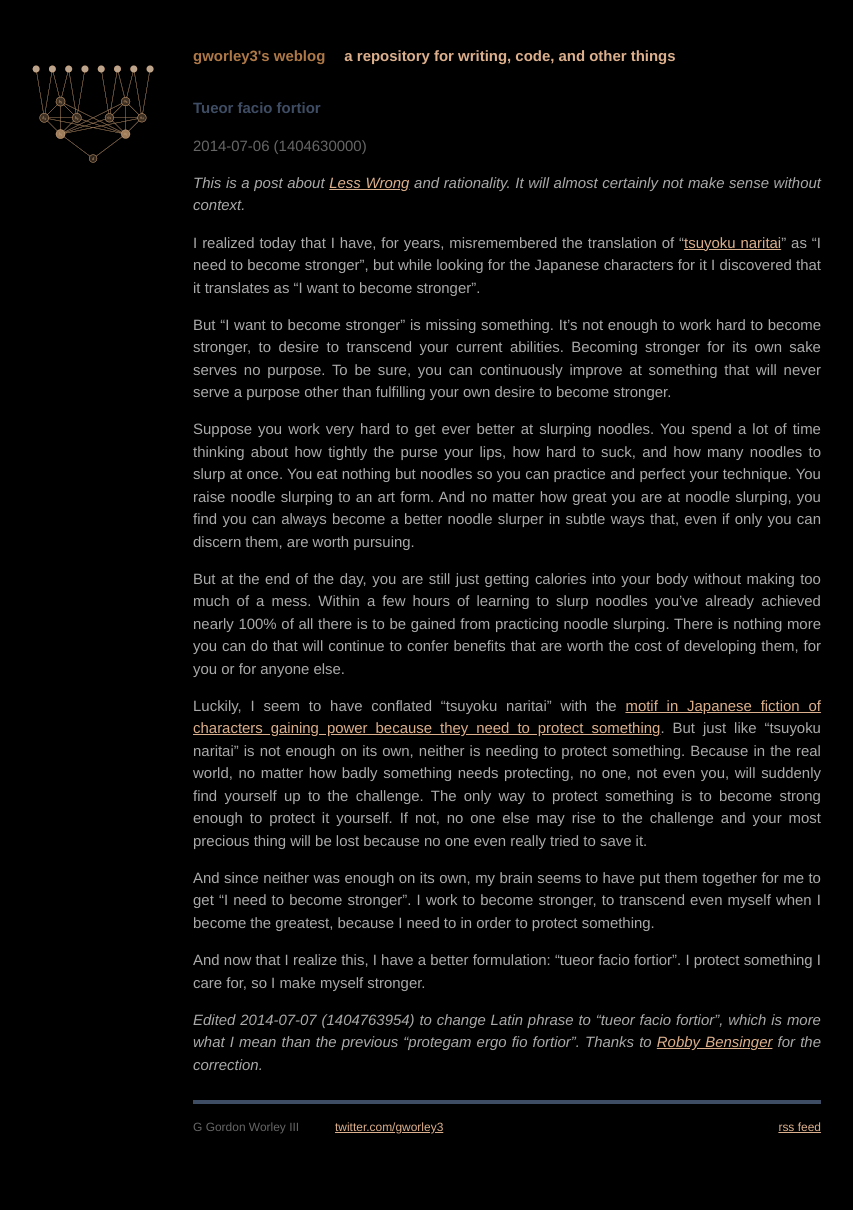
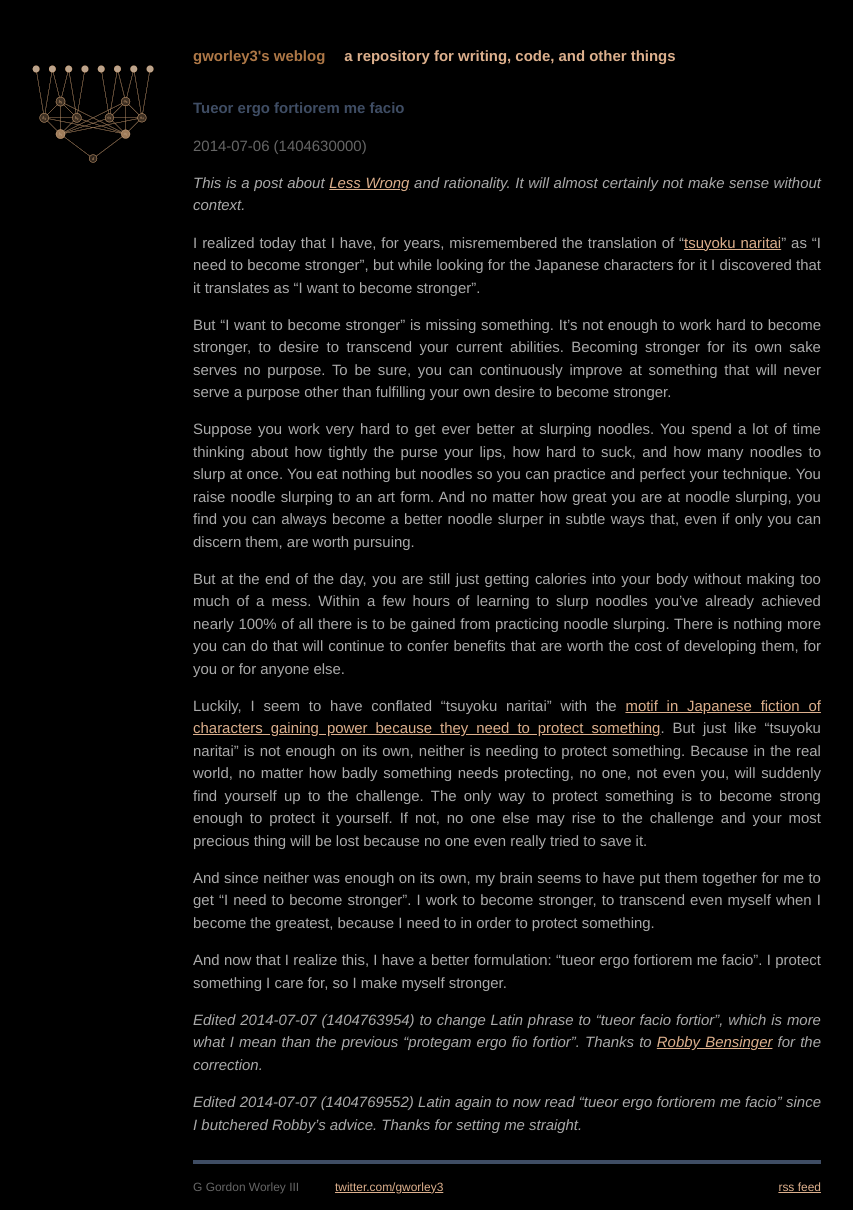
Before and after one commit to gworley3/gworley3.github.io, a Jekyll site: the page built from _posts/2014-07-06-protegam-ergo-fio-fortior.markdown, in a window 1280 px wide. Shown: the whole page, without its empty margins (133-986 px from the left). Built offline with Jekyll 4.4.1, drawn with Linux system fonts in a browser that asks for light colours; Markdown is read by kramdown in place of the engine named in the settings; before the commit the page ends 1150 px from its top, so only the background shows below that.

Commit message:
Change latin again.

```diff
--- a/_posts/2014-07-06-protegam-ergo-fio-fortior.markdown
+++ b/_posts/2014-07-06-protegam-ergo-fio-fortior.markdown
@@ -1,6 +1,6 @@
 ---
 layout: post
-title:  Tueor facio fortior
+title:  Tueor ergo fortiorem me facio
 date:   2014-07-06
 published: true
 ---
@@ -19,6 +19,8 @@ Luckily, I seem to have conflated “tsuyoku naritai” with the [motif in Japan
 
 And since neither was enough on its own, my brain seems to have put them together for me to get “I need to become stronger”. I work to become stronger, to transcend even myself when I become the greatest, because I need to in order to protect something.
 
-And now that I realize this, I have a better formulation: “tueor facio fortior”. I protect something I care for, so I make myself stronger.
+And now that I realize this, I have a better formulation: “tueor ergo fortiorem me facio”. I protect something I care for, so I make myself stronger.
 
 *Edited 2014-07-07 (1404763954) to change Latin phrase to "tueor facio fortior", which is more what I mean than the previous "protegam ergo fio fortior". Thanks to [Robby Bensinger](https://twitter.com/robbensinger) for the correction.*
+
+*Edited 2014-07-07 (1404769552) Latin again to now read "tueor ergo fortiorem me facio" since I butchered Robby's advice. Thanks for setting me straight.*
```
